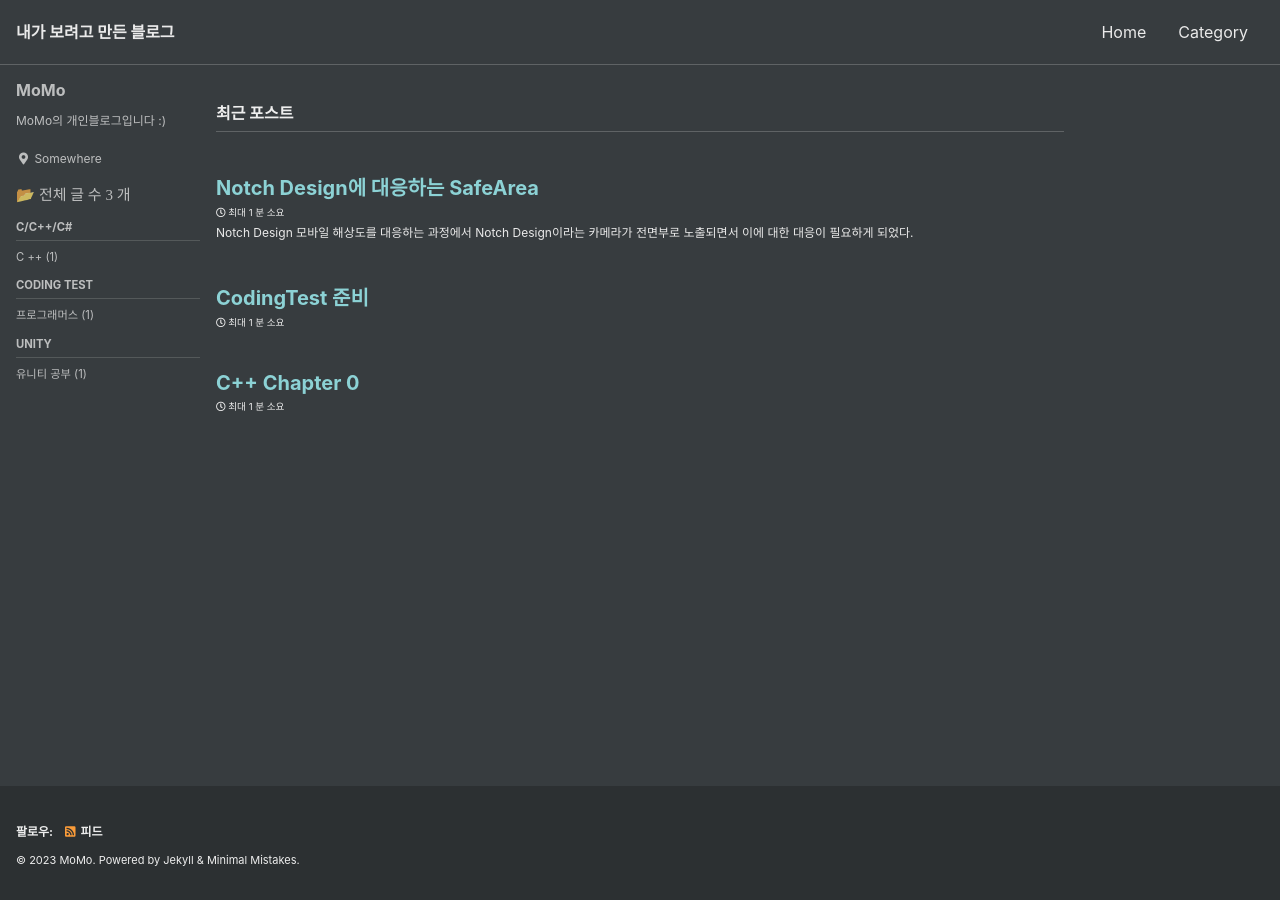
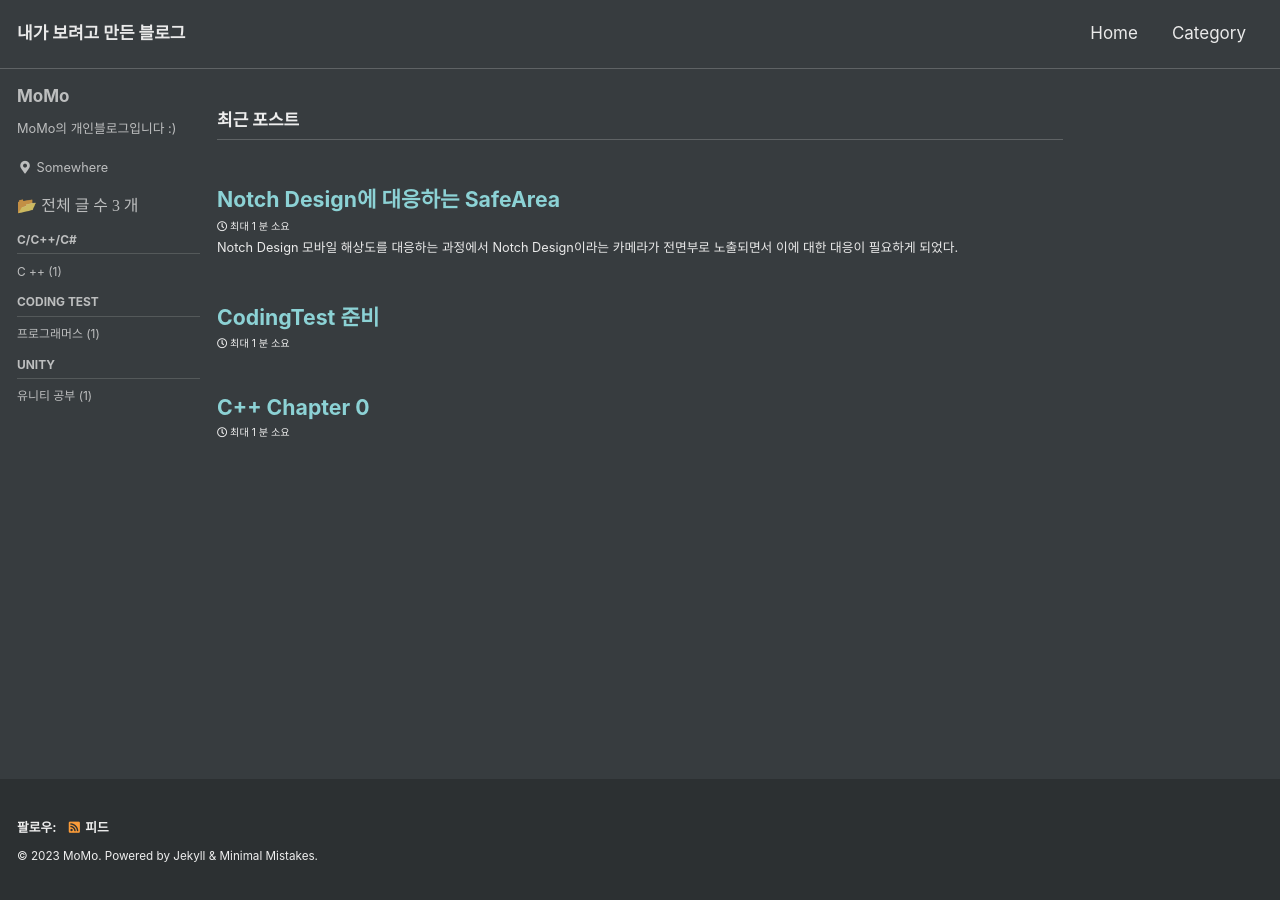
Before and after one commit to Jhyunmo/Jhyunmo.github.io, a Jekyll site: the page built from index.markdown, in a window 1280 px wide. Built offline with Jekyll 4.4.1, drawn with Linux system fonts in a browser that asks for light colours; cached includes are drawn as plain includes; the list of posts is cut into pages by our own code.

Commit message:
font size update

```diff
--- a/_sass/minimal-mistakes/_reset.scss
+++ b/_sass/minimal-mistakes/_reset.scss
@@ -11,15 +11,15 @@ html {
   font-size: 15px;
 
   @include breakpoint($medium) {
-    font-size: 16px; //default 18
+    font-size: 17px; //default 18
   }
 
   @include breakpoint($large) {
-    font-size: 16px; //default 20
+    font-size: 17px; //default 20
   }
 
   @include breakpoint($x-large) {
-    font-size: 16px; //default 22
+    font-size: 17px; //default 22
   }
 
   -webkit-text-size-adjust: 100%;
```
